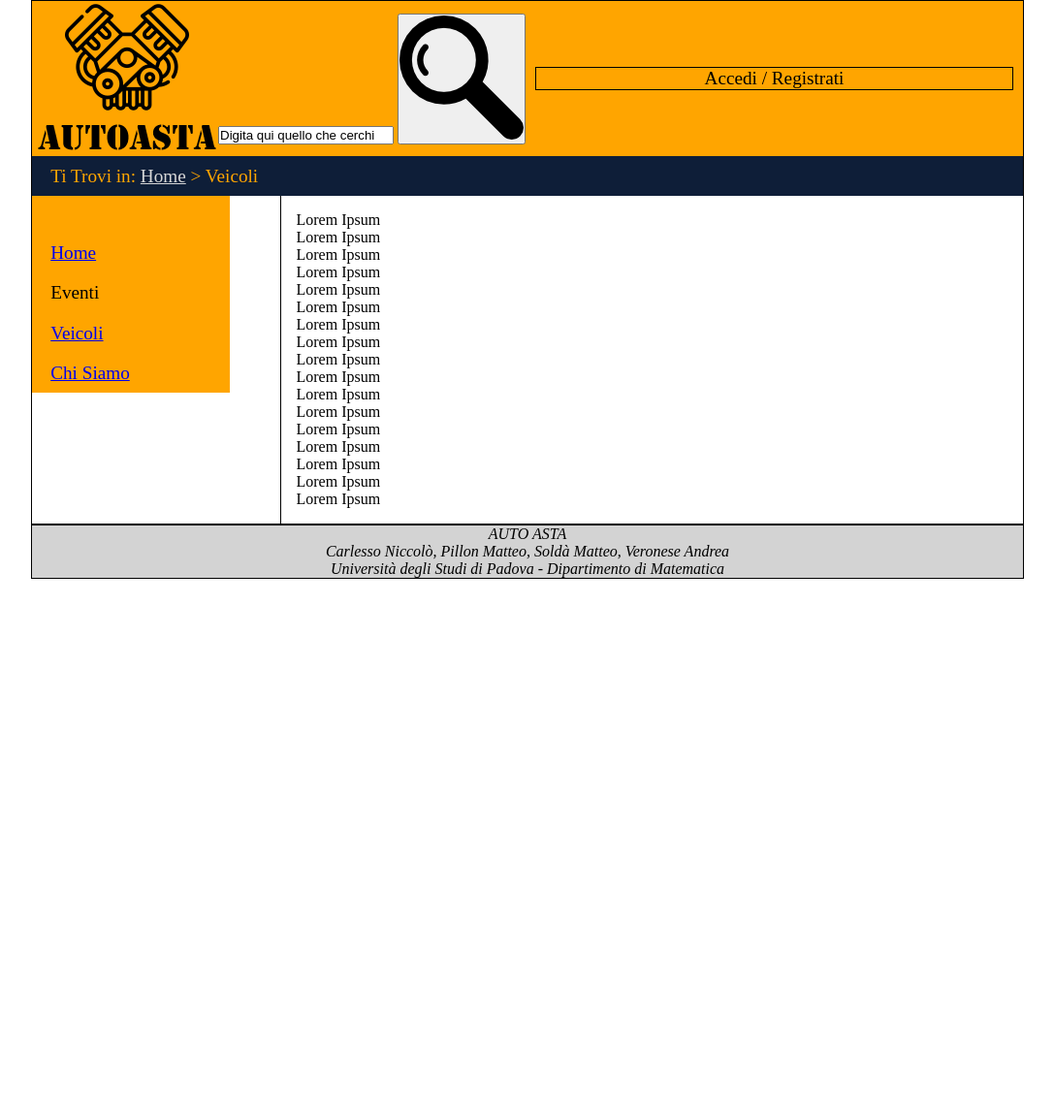
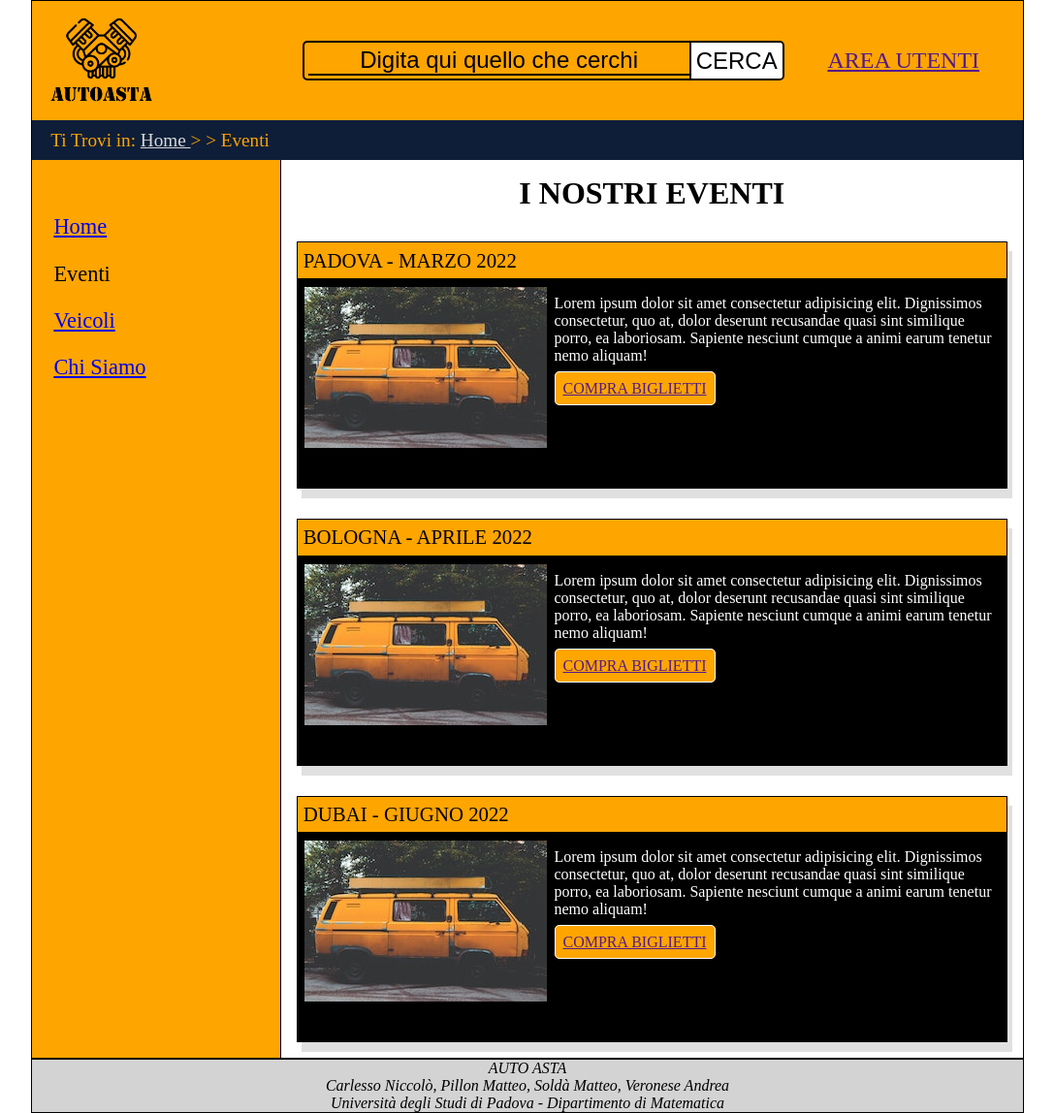
Before and after one commit to matnut2/ProgettoWebTech, a PHP site: page /html/eventi.html in a window 1280 px wide. Shown: the whole page at 97% size, without its empty margins (96-1183 px from the left). Before the commit the page ends 597 px from the top, so only its background shows below. Run offline with PHP 8.4, Linux system fonts and the light colour scheme.

Commit message:
SearchBar fix + eventi page design

```diff
--- a/css/styleAlternative.css
+++ b/css/styleAlternative.css
@@ -18,45 +18,49 @@ body
 }
 
 .globalDiv{
-    background-color: orange;
+    background-color: #FFA500;
 }
 
 
 header{
-    background-color: orange;
+    background-color: #FFA500;
     display: flex;
-    flex-flow: row wrap;
+    flex-flow: row;
     align-items: center;
 }
 
 /* SEZIONE HEADER */
 header h1{
+    flex: 1;
     background:url("../img/LogoAutoasta.png");
     text-indent: -9999em;
     background-size: contain;
     background-repeat: no-repeat;
     font-size: 5em;
-    flex: 1;
+    margin: 0.2em;
 }
 
 #searchForm{
     flex: 2;
+    display: flex;
+    flex-flow: row;
+    align-items:center;
+    justify-content: space-between;
     /*
     background-color: #fff; PER LA SEARCH BAR BIANCA
-    border-radius: 10px;
-    */
-    border: 1px solid #000;
-    vertical-align: middle;
-    padding: 0.2em;
+    border-radius: 10px;*/
+    border: 2px solid #000;
+    border-radius: 5px;
 }
 
 #searchForm input{
-    font-size: 1.3em;
-    width: 70%;
+    font-size: 1.5em;
+    width: 80%;
     background-color: transparent;
-    border:none;
+    border: none;
     border-bottom: 2px solid #000;
     text-align: center;
+    margin-left: 0.2em;
 }
 
 ::placeholder{
@@ -68,33 +72,41 @@ input:focus::placeholder{
     color:transparent;
 }
 
+#searchForm button {
+    cursor: pointer;
+    font-size: 1.5em;
+    background-color: #fff;
+    border:none;
+    border-left: 2px solid #000;
+    border-radius: 0px 3px 3px 0px;
+    padding: 0.2em;
+}
 
-#searchForm button {
-    background-image: url("../img/71403.png");
-    background-color: transparent;
-    background-repeat: no-repeat;
-    background-size: contain;
-    background-position: center;
-    cursor: pointer;
-    font-size: 2em;
-    outline-color: transparent;
-    border: none;
+#searchForm button img{
+    box-shadow: none;
+    width: 1.5em;
 }
 
 #accesso{
     flex: 1;
     text-align: center;
-    border: 1px solid #000;
-    font-size: 1.2em;
-    margin: 0 0.5em;
+    font-size: 1.5em;
 }
+
+/*
+DA CAPIRE SE CONTENUTO O PRESENTAZIONE
+#accesso a img{
+    border: 2px solid #000;
+    width: 25%;
+}
+*/
 
 /* SEZIONE BREADCRUMB */
 #breadcrumb
 {
     clear: both;
     background-color: #0E1E38;
-    color: orange;
+    color: #FFA500;
     font-size: 1.2em;
     padding: 0.5em 0em 0.5em 1.0em;
 }
@@ -112,8 +124,8 @@ input:focus::placeholder{
 /* SEZIONE MENU"*/
 #menu{
     width:20%;
-    font-size: 1.2em;
-    background-color: orange;
+    font-size: 1.4em;
+    background-color: #FFA500;
     float: left;
     padding-top: 2em;
 }
@@ -144,6 +156,7 @@ input:focus::placeholder{
 
 #content h2 {
     text-align: center;
+    font-size: 2em;
 }
 
 /* SEZIONE FOOTER */
@@ -155,3 +168,46 @@ footer{
 }
 
 /* LINK */
+
+
+/* SEZIONE EVENTI */
+#eventList{
+
+}
+
+
+#eventList dt{
+    background-color: #FFA500;
+    font-size: 1.3em;
+    padding: 0.3em;
+    border: 1px solid #000;
+    margin-top: 1.5em;
+    box-shadow: 5px 10px #DFE0DF;
+
+}
+
+#eventList dd img {
+    float: left;
+    padding: 0.5em;
+    max-width: 80%;
+
+}
+#eventList dd {
+    background-color: #000;
+    color: #fff;
+    min-height: 200px;
+    padding-bottom: 1em;
+    box-shadow: 5px 10px #DFE0DF;
+
+}
+
+#eventList dd p{
+    padding: 1em;
+}
+
+#eventList dd a {
+    background-color: #FFA500;
+    padding: 0.5em;
+    border-radius: 5px;
+    border: 1px solid #fff;
+}
--- a/html/eventi.html
+++ b/html/eventi.html
@@ -4,60 +4,84 @@
         <link rel="icon" type="image/x-icon" href="../img/2061866.png"/>
         <title>Eventi - Auto Asta</title>
         <link rel="stylesheet" type="text/css" href="../css/styleAlternative.css"/>
-        <!--
-        <link rel="stylesheet" href="https://cdnjs.cloudflare.com/ajax/libs/font-awesome/4.7.0/css/font-awesome.min.css">
-        -->
         <meta charset="UTF-8"/>
         <meta name="description" content="Eventi di Auto Asta"/>
         <meta name="keywords" content="auto, asta, eventi"/>
         <meta name="author" content="Carlesso Niccolò, Pillon Matteo, Soldà Matteo, Veronese Andrea"/>
     </head>
     <body>
+        <div class="globalDiv">
             <header>
-                <img id="LogoHeader" src="../img/LogoAutoasta.png" alt="AUTO ASTA"/>
-                <div id="SearchBar">
-                    <form action="cerca">
-                        <input type="text" placeholder="Digita qui quello che cerchi" name="search">
-                        <button type="submit"><img src="../img/71403.png" alt="Cerca"></button>
+                <h1>AUTO ASTE</h1>
+
+                <form action="cerca" id="searchForm">
+                    <input type="text" placeholder="Digita qui quello che cerchi" name="search" tabindex="1" autocomplete="off">
+                    <button id="btnSearchForm" type="submit" form="searchForm" tabindex="2" > CERCA
+                        <!--<img alt="CERCA" src="../img/71403.png"> DA CAPIRE SE E' DI CONTENUTO O PRESENTAZIONE -->
+                    </button>
                 </form>
+
+                <div id="accesso" >
+                    <a href="" alt="AREA UTENTI" tabindex="3">
+                        <!--<img src="../img/user.png"> DA CAPIRE SE E' DI CONTENUTO O PRESENTAZIONE-->
+                        AREA UTENTI
+                    </a>
                 </div>
-                <div id="accesso">
-                    <p>Accedi / Registrati</p>
-                </div>
+
             </header>
 
-        <nav id="breadcrumb">
-            <p>Ti Trovi in: <a href="index.html">Home</a> &gt; Veicoli</p>
+            <nav id="breadcrumb" tabindex="4">
+                <p>Ti Trovi in:
+                    <a href="index.html" lang="en">Home </a>
+                    &gt; &gt; Eventi
+                </p>
             </nav>
 
-        <nav id="menu">
+            <div id="menu">
                 <ul>
-                <li><a href="index.html">Home</a></li>
+                    <li><a href="index.html" tabindex="5" lang="en">Home</a></li>
                     <li>Eventi</li>
-                <li><a href="veicoli.html">Veicoli</a></li>
-                <li><a href="chisiamo.html">Chi Siamo</a></li>
+                    <li><a href="veicoli.html" tabindex="6">Veicoli</a></li>
+                    <li><a href="chisiamo.html" tabindex="7">Chi Siamo</a></li>
                 </ul>
-        </nav>
+            </div>
 
-        <div id="content">
-            <p>Lorem Ipsum  </p>
-            <p>Lorem Ipsum  </p>
-            <p>Lorem Ipsum  </p>
-            <p>Lorem Ipsum  </p>
-            <p>Lorem Ipsum  </p>
-            <p>Lorem Ipsum  </p>
-            <p>Lorem Ipsum  </p>
-            <p>Lorem Ipsum  </p>
-            <p>Lorem Ipsum  </p>
-            <p>Lorem Ipsum  </p>
-            <p>Lorem Ipsum  </p>
-            <p>Lorem Ipsum  </p>
-            <p>Lorem Ipsum  </p>
-            <p>Lorem Ipsum  </p>
-            <p>Lorem Ipsum  </p>
-            <p>Lorem Ipsum  </p>
-            <p>Lorem Ipsum  </p>
+            <div id="content" tabindex="8">
+                <h2> I NOSTRI EVENTI </h2>
+                <dl id="eventList">
+                    <dt>
+                        PADOVA - MARZO 2022
+                    </dt>
+                    <dd>
+                        <img src="../img/furgoncinoGiallo.jpg" alt="Foto della citt&agrave; di Padova">
+                        <p>
+                            Lorem ipsum dolor sit amet consectetur adipisicing elit. Dignissimos consectetur, quo at, dolor deserunt recusandae quasi sint similique porro, ea laboriosam. Sapiente nesciunt cumque a animi earum tenetur nemo aliquam!
+                        </p>
+                        <a href="" tabindex="9">COMPRA BIGLIETTI </a>
+                    </dd>
 
+                    <dt>
+                        BOLOGNA - APRILE 2022
+                    </dt>
+                    <dd>
+                        <img src="../img/furgoncinoGiallo.jpg" alt="Foto della citt&agrave; di Padova">
+                        <p>
+                            Lorem ipsum dolor sit amet consectetur adipisicing elit. Dignissimos consectetur, quo at, dolor deserunt recusandae quasi sint similique porro, ea laboriosam. Sapiente nesciunt cumque a animi earum tenetur nemo aliquam!
+                        </p>
+                        <a href="" tabindex="10">COMPRA BIGLIETTI </a>
+                    </dd>
+
+                    <dt>
+                        DUBAI - GIUGNO 2022
+                    </dt>
+                    <dd>
+                        <img src="../img/furgoncinoGiallo.jpg" alt="Foto della citt&agrave; di Padova">
+                        <p>
+                            Lorem ipsum dolor sit amet consectetur adipisicing elit. Dignissimos consectetur, quo at, dolor deserunt recusandae quasi sint similique porro, ea laboriosam. Sapiente nesciunt cumque a animi earum tenetur nemo aliquam!
+                        </p>
+                        <a href="" tabindex="10">COMPRA BIGLIETTI </a>
+                    </dd>
+                </dl>
             </div>
 
             <footer>
@@ -67,5 +91,6 @@
                     Universit&agrave; degli Studi di Padova - Dipartimento di Matematica
                 </address>
             </footer>
+        </div>
     </body>
 </html>
```
Also changed, not shown: html/index.html (+2 -14 lines), img/alina-tyutyunnikova-dKUGgIi7C-c-unsplash.jpg (deleted), img/furgoncinoGiallo.jpg (added), img/user.png (added). Lines whose indentation alone changed are shown as unchanged.
